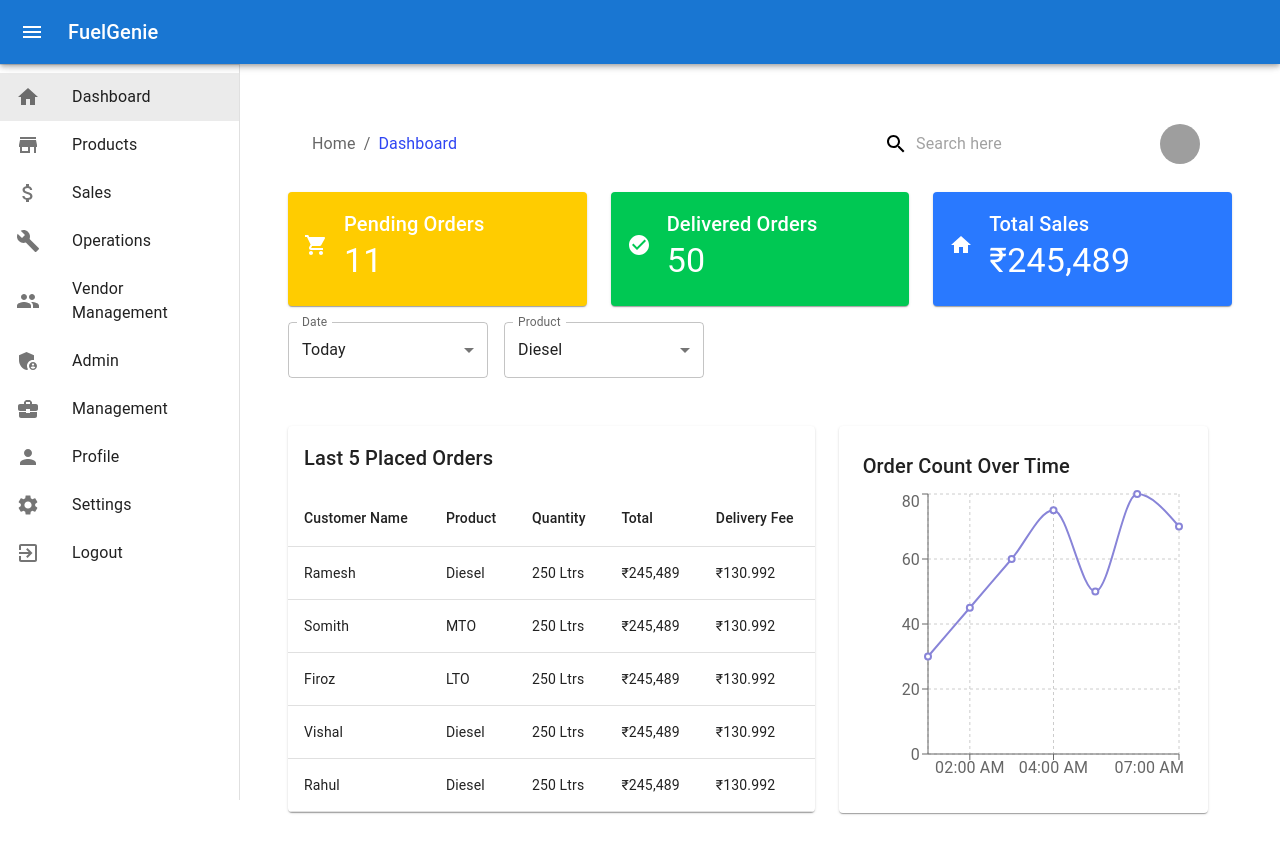
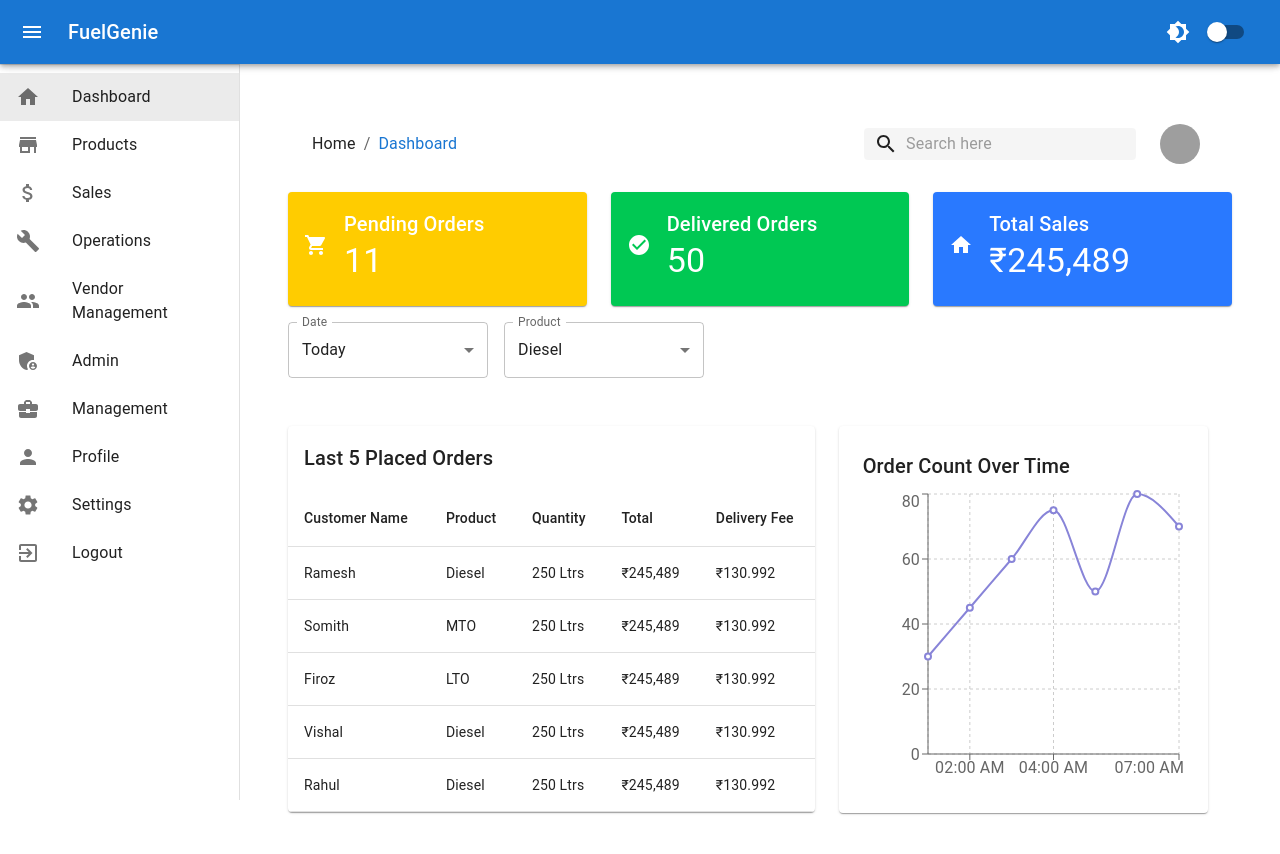
Before and after one commit to FirozSkAhmad/FuelGenie-WebApp, a React (Vite) app: page /dashboard in a window 1280 px wide. Shown: the top 854 px of the page. Built offline with nearby package versions, Linux system fonts and the light colour scheme; grey boxes are pictures that could not be loaded.

Commit message:
dark mode

```diff
--- a/src/App.jsx
+++ b/src/App.jsx
@@ -6,28 +6,54 @@ import {
   Toolbar,
   Typography,
   IconButton,
+  Switch,
+  useTheme,
+  createTheme,
+  ThemeProvider,
 } from "@mui/material";
 import MenuIcon from "@mui/icons-material/Menu";
 import Sidebar from "./components/Sidebar";
 import Routes from "./routes/Routes";
-import { useLocation } from "react-router-dom"; // Import useLocation hook
+import { useLocation } from "react-router-dom";
+import { Brightness4, Brightness7 } from "@mui/icons-material"; // Icons for light/dark mode
 
 function App() {
   const [open, setOpen] = useState(true); // Sidebar is open by default
+  const [darkMode, setDarkMode] = useState(false); // Dark mode state
   const location = useLocation(); // Get current location
 
+  // Toggle sidebar
   const handleDrawerToggle = () => {
-    setOpen(!open); // Toggle sidebar open/close
+    setOpen(!open);
   };
+
+  // Toggle between light and dark mode
+  const toggleDarkMode = () => {
+    setDarkMode(!darkMode);
+  };
+
+  // Create light and dark themes
+  const lightTheme = createTheme({
+    palette: {
+      mode: "light",
+    },
+  });
+
+  const darkTheme = createTheme({
+    palette: {
+      mode: "dark",
+    },
+  });
 
   // Check if the current route is the login route
   const isLoginRoute = location.pathname === "/";
 
   return (
+    <ThemeProvider theme={darkMode ? darkTheme : lightTheme}>
+      <CssBaseline />
       <Box sx={{ display: "flex" }}>
-      <CssBaseline />
         {/* Top AppBar */}
-      {!isLoginRoute && ( // Hide AppBar when on the login route
+        {!isLoginRoute && (
           <AppBar
             position="fixed"
             sx={{ zIndex: (theme) => theme.zIndex.drawer + 1 }}
@@ -46,21 +72,31 @@ function App() {
               <Typography variant="h6" noWrap>
                 FuelGenie
               </Typography>
+              <Box sx={{ flexGrow: 1 }} />
+              {/* Light/Dark Mode Toggle */}
+              <IconButton
+                sx={{ ml: 1 }}
+                onClick={toggleDarkMode}
+                color="inherit"
+              >
+                {darkMode ? <Brightness7 /> : <Brightness4 />}
+              </IconButton>
+              <Switch checked={darkMode} onChange={toggleDarkMode} />
             </Toolbar>
           </AppBar>
         )}
         {/* Sidebar */}
         {!isLoginRoute && (
           <Sidebar open={open} toggleDrawer={handleDrawerToggle} />
-      )}{" "}
-      {/* Hide sidebar for login route */}
+        )}
+
         {/* Main Content */}
         <Box component="main" sx={{ flexGrow: 1, p: 3 }}>
-        {!isLoginRoute && <Toolbar />}{" "}
-        {/* Add padding for the AppBar only if it's not login */}
+          {!isLoginRoute && <Toolbar />}
           <Routes /> {/* Routes handles rendering the login page */}
         </Box>
       </Box>
+    </ThemeProvider>
   );
 }
 
--- a/src/components/Sales/CreateOrderModal.jsx
+++ b/src/components/Sales/CreateOrderModal.jsx
@@ -24,6 +24,7 @@ import AddIcon from "@mui/icons-material/Add";
 import RemoveIcon from "@mui/icons-material/Remove";
 import CalendarTodayIcon from "@mui/icons-material/CalendarToday";
 
+import { useTheme } from "@mui/material/styles"; // Import useTheme hook
 // Sample data for customers and products
 const customers = [
   {
@@ -282,7 +283,10 @@ const CreateOrderModal = ({ open, handleClose }) => {
     </Box>
   );
 
-  const renderProducts = () => (
+  const renderProducts = () => {
+    const theme = useTheme(); // Get current theme (light/dark)
+
+    return (
       <Box>
         <Typography variant="h4" gutterBottom>
           Products
@@ -304,9 +308,10 @@ const CreateOrderModal = ({ open, handleClose }) => {
                   justifyContent: "space-between",
                   alignItems: "center",
                   p: 2,
-                border: "1px solid #ccc",
+                  border: `1px solid ${theme.palette.divider}`, // Dynamic border color
                   borderRadius: "4px",
-                backgroundColor: "#f9f9f9",
+                  backgroundColor:
+                    theme.palette.mode === "dark" ? "#424242" : "#f9f9f9", // Dark/Light mode background
                 }}
               >
                 <Box>
@@ -375,6 +380,7 @@ const CreateOrderModal = ({ open, handleClose }) => {
         </Box>
       </Box>
     );
+  };
 
   const renderPayment = () => {
     const deliveryFee = 1220; // Fixed delivery fee
--- a/src/components/dashboard/Header.jsx
+++ b/src/components/dashboard/Header.jsx
@@ -11,27 +11,56 @@ import {
 import SearchIcon from "@mui/icons-material/Search";
 import Breadcrumbs from "@mui/material/Breadcrumbs";
 import { Link } from "react-router-dom";
+import { useTheme } from "@mui/material/styles"; // Import useTheme for theme-based styling
 
 const Header = () => {
+  const theme = useTheme(); // Get the current theme
+
   return (
     <AppBar
       position="static"
       elevation={0}
-      sx={{ backgroundColor: "white", color: "black" }}
+      sx={{
+        backgroundColor:
+          theme.palette.mode === "dark"
+            ? theme.palette.background.paper
+            : "white", // Dynamic background for light/dark mode
+        color: theme.palette.text.primary, // Dynamic text color
+      }}
     >
       <Toolbar>
         {/* Breadcrumb */}
         <Box sx={{ flexGrow: 1 }}>
           <Breadcrumbs aria-label="breadcrumb">
-            <Link to="/">Home</Link>
-            <Typography sx={{ color: "#2F45F3" }}>Dashboard</Typography>
+            <Link to="/" style={{ color: theme.palette.text.primary }}>
+              Home
+            </Link>
+            <Typography sx={{ color: theme.palette.primary.main }}>
+              Dashboard
+            </Typography>
           </Breadcrumbs>
         </Box>
 
         {/* Search bar */}
-        <Box sx={{ display: "flex", alignItems: "center", mr: 2 }}>
+        <Box
+          sx={{
+            display: "flex",
+            alignItems: "center",
+            backgroundColor: theme.palette.action.hover, // Search bar background adapts to theme
+            borderRadius: "4px",
+            padding: "0 10px",
+            mr: 2,
+          }}
+        >
           <SearchIcon />
-          <InputBase placeholder="Search here" sx={{ ml: 1, flex: 1 }} />
+          <InputBase
+            placeholder="Search here"
+            sx={{
+              ml: 1,
+              flex: 1,
+              color: theme.palette.text.primary, // Dynamic text color for search input
+            }}
+          />
         </Box>
 
         {/* Profile Link */}
--- a/src/index.css
+++ b/src/index.css
@@ -2,3 +2,26 @@ a {
   color: inherit; /* This will inherit the text color from its parent */
   text-decoration: none; /* Remove underline */
 }
+/* WebKit-based browsers (Chrome, Safari, Edge) */
+::-webkit-scrollbar {
+  width: 6px; /* Thin scrollbar width */
+}
+
+::-webkit-scrollbar-thumb {
+  background-color: #888; /* Color of the scrollbar thumb */
+  border-radius: 10px; /* Rounded edges */
+}
+
+::-webkit-scrollbar-thumb:hover {
+  background-color: #555; /* Darker color on hover */
+}
+
+::-webkit-scrollbar-track {
+  background-color: transparent; /* Transparent background for the track */
+}
+
+/* Firefox */
+* {
+  scrollbar-width: thin; /* Thin scrollbar width */
+  scrollbar-color: #888 transparent; /* Thumb color and transparent track */
+}
--- a/src/pages/NotFound.jsx
+++ b/src/pages/NotFound.jsx
@@ -1,10 +1,11 @@
-// NotFoundPage.js
 import React from "react";
 import { Box, Typography, Button } from "@mui/material";
 import { useNavigate } from "react-router-dom";
+import { useTheme } from "@mui/material/styles"; // Import useTheme hook
 
 const NotFoundPage = () => {
   const navigate = useNavigate();
+  const theme = useTheme(); // Access the current theme
 
   return (
     <Box
@@ -15,14 +16,27 @@ const NotFoundPage = () => {
         alignItems: "center",
         height: "100vh",
         textAlign: "center",
-        backgroundColor: "#f5f5f5",
+        backgroundColor:
+          theme.palette.mode === "dark"
+            ? theme.palette.background.default
+            : "#f5f5f5", // Adjust based on theme mode
         padding: 2,
       }}
     >
-      <Typography variant="h1" component="h1" gutterBottom>
+      <Typography
+        variant="h1"
+        component="h1"
+        gutterBottom
+        sx={{ color: theme.palette.text.primary }} // Dynamic text color
+      >
         404
       </Typography>
-      <Typography variant="h5" component="h2" gutterBottom>
+      <Typography
+        variant="h5"
+        component="h2"
+        gutterBottom
+        sx={{ color: theme.palette.text.secondary }} // Dynamic text color
+      >
         Oops! Page Not Found.
       </Typography>
       <Typography variant="body1" gutterBottom>
```
Lines whose indentation alone changed are shown as unchanged.
